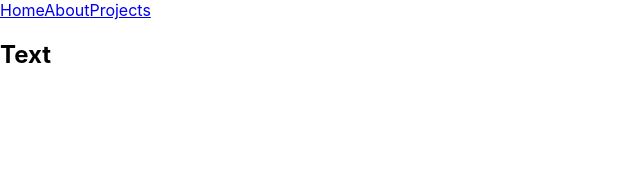
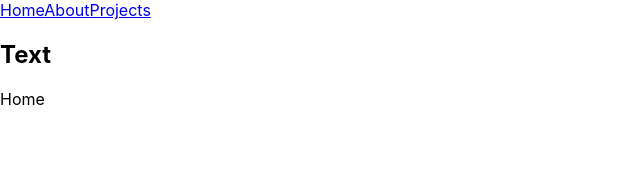
Before and after one commit to frmad/test2, a React (Create React App) app: page /#/ in a window 1280 px wide. Shown: the top 179 px of the page, without its empty margins (0-640 px from the left). Built offline with nearby package versions, Linux system fonts and the light colour scheme.

Commit message:
setup gh-pages

```diff
--- a/src/routes/Home.js
+++ b/src/routes/Home.js
@@ -4,6 +4,7 @@ function Home() {
     return (
         <div>
             <h2>Text</h2>
+            <p>Home</p>
         </div>
     );
 }
--- a/src/routes/Projects.js
+++ b/src/routes/Projects.js
@@ -3,6 +3,7 @@ function Projects() {
     return (
         <div>
             <h2>Text</h2>
+            <p>Projects</p>
         </div>
     );
 }
```
